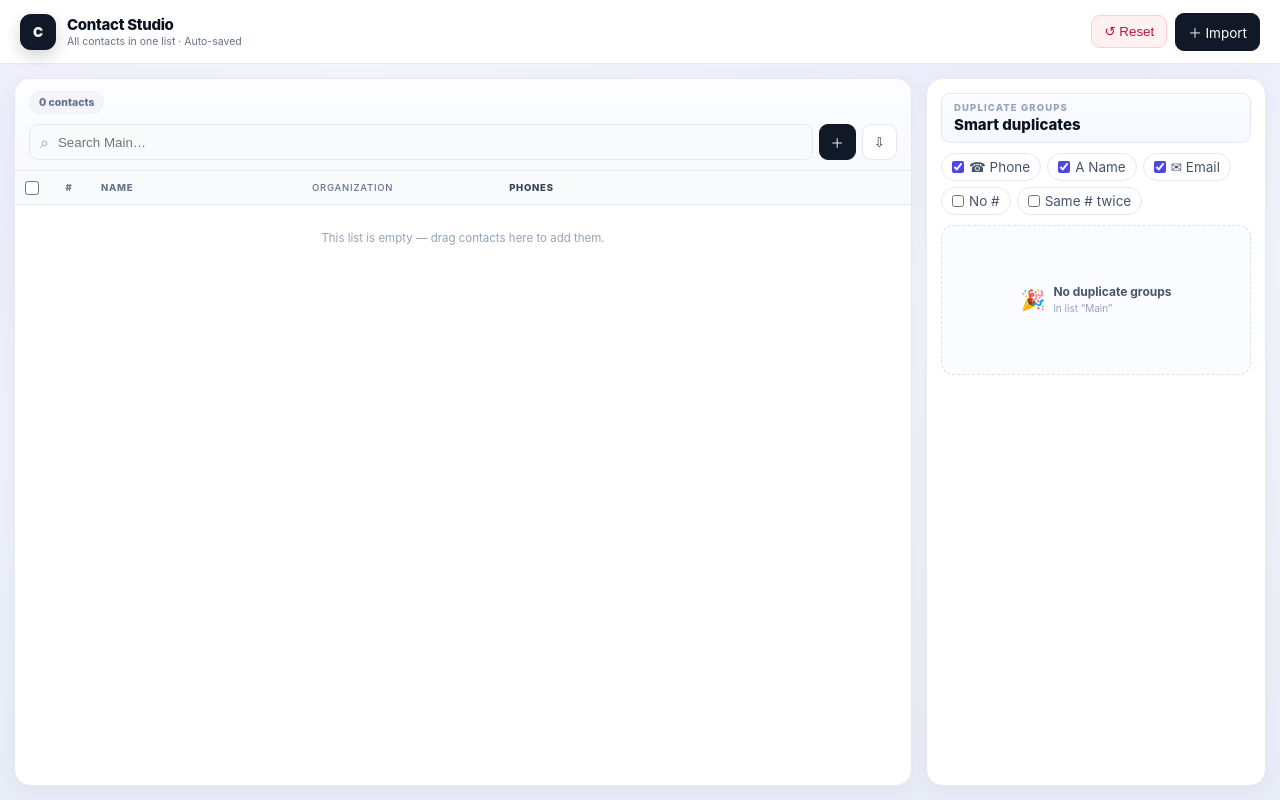
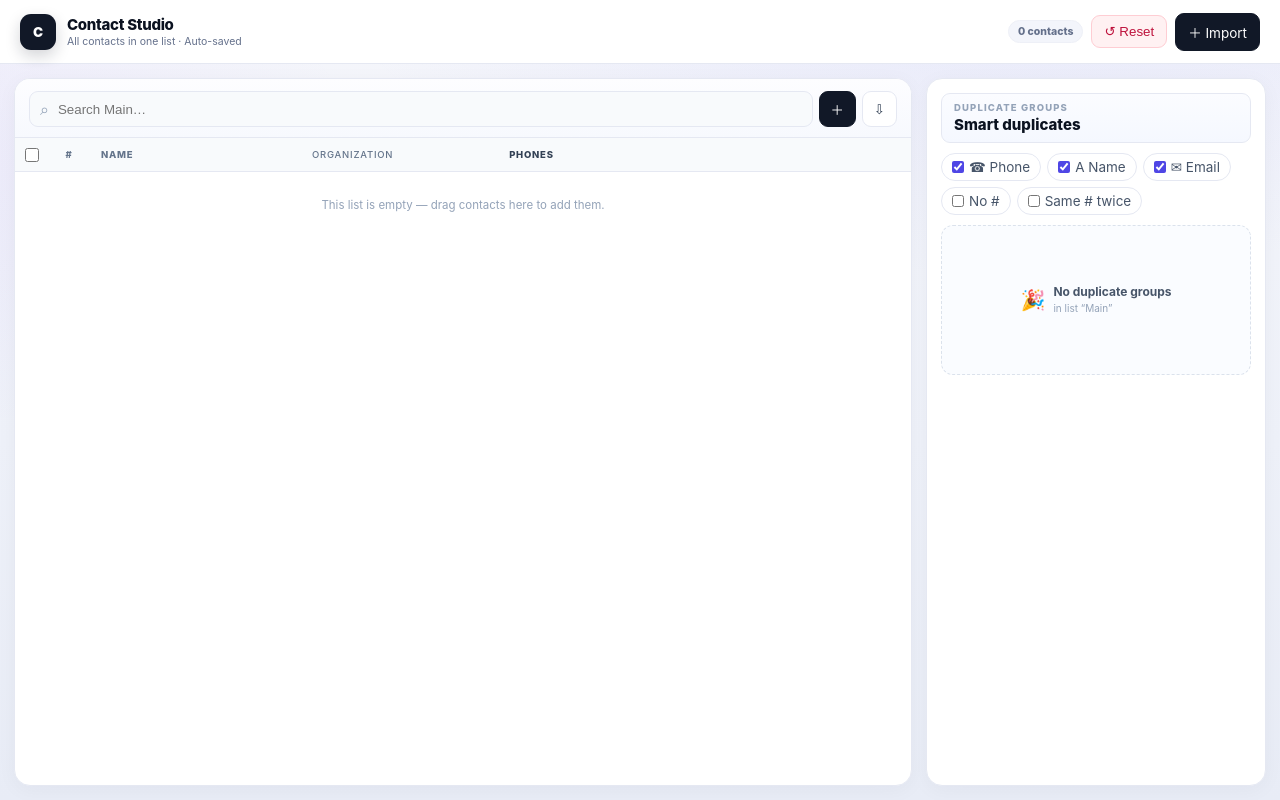
Before and after one commit to Code-HP/Contact-Studio, a plain HTML site: page index.html in a window 1280 px wide. Drawn offline with Linux system fonts and the light colour scheme; some packages are replaced by stand-ins of ours; a script that the page names is missing.

Commit message:
Move contact count to the top bar
Co-Authored-By: Claude Haiku 5.5 <noreply@anthropic.com>

```diff
--- a/index.html
+++ b/index.html
@@ -20,6 +20,7 @@
           </div>
         </div>
         <div class="top-actions">
+          <span class="pane-count" data-pane-count="left">0 contacts</span>
           <div class="save-status" id="saveStatus" hidden>✓ Saved</div>
           <button type="button" class="top-btn danger" id="resetMemoryBtn">
             ↺ Reset
@@ -41,9 +42,6 @@
         <!-- LEFT PANE — fixed "Main" list -->
         <section class="contact-pane" data-pane="left">
           <div class="pane-head">
-            <div class="pane-title-row">
-              <span class="pane-count" data-pane-count="left">0 contacts</span>
-            </div>
             <div class="pane-toolbar">
               <div class="search-wrap">
                 <span>⌕</span>
```
